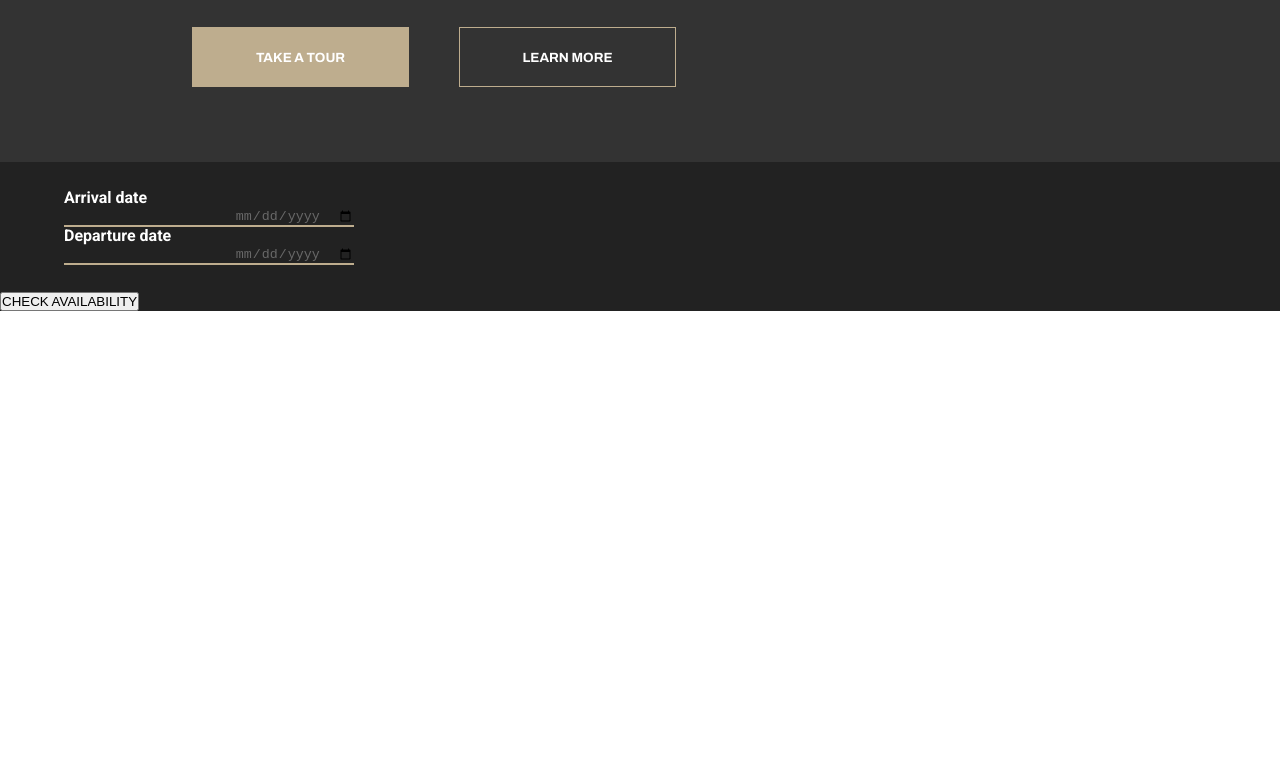
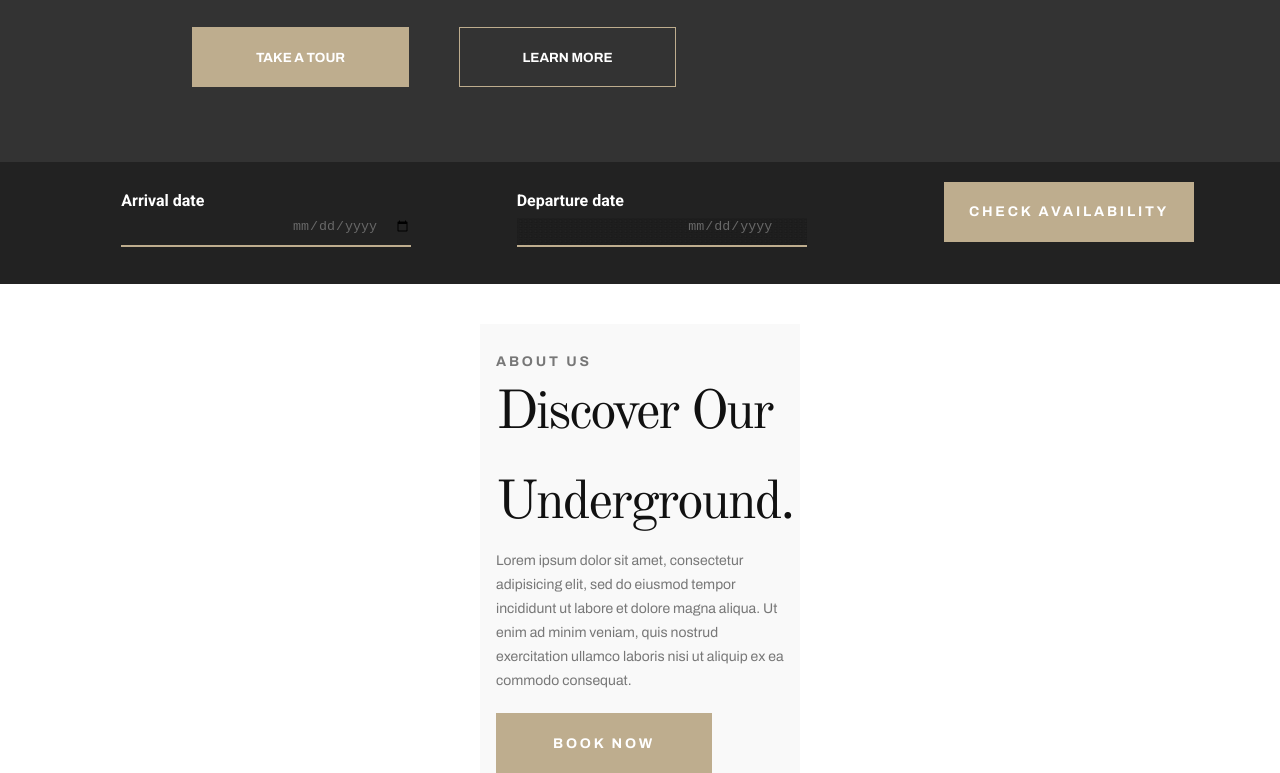
Before and after one commit to GasparSio/miranda-hotel, a plain HTML site: page home.html in a window 1280 px wide. Shown: the part 533-1306 px from the top of the page. Before the commit the page ends 844 px from the top, so only its background shows below. Drawn offline with nearby package versions, Linux system fonts and the light colour scheme.

Commit message:
new sections: aboutus - schedule

```diff
--- a/home.html
+++ b/home.html
@@ -56,17 +56,35 @@
     </section>
     <section class="schedule__section">
         <div class="schedule__section-calendar">
-                <div class="input-container-arrival">
-                  <label for="fecha">Arrival date</label>
-                  <input type="date" id="fecha" name="fecha">
+                <div class="input__container__arrival">
+                  <label for="date">Arrival date</label>
+                  <div class="input__container__arrival-date">
+                      <input type="date" id="date" name="date">
+                  </div>
                 </div>
-                <div class="input-container-departure">
-                  <label for="fecha">Departure date</label>
-                  <input type="date" id="fecha" name="fecha">
+                <div class="input__container__departure">
+                    <label for="date-departure">Departure date</label>
+                    <input type="date" id="date-departure" name="date">
                 </div>
+            </div>
+            <div class="schedule__section-button">
+                <button>CHECK AVAILABILITY</button>
+            </div>
+    </section>
+    <section class="about__section">
+        <div class="about__section-info">
+            <h2>ABOUT US</h2>
+            <h1>Discover Our Underground.</h1>
+            <p>Lorem ipsum dolor sit amet, consectetur adipisicing elit, sed do eiusmod tempor incididunt ut labore et dolore magna aliqua. Ut enim ad minim veniam, quis nostrud exercitation ullamco laboris nisi ut aliquip ex ea commodo consequat.</p>
+            <div class="about__section-info-button">
+                <button>BOOK NOW</button>
+            </div>
         </div>
-        <div class="schedule__section-button">
-            <button>CHECK AVAILABILITY</button>
+        <div class="about__section-team">
+
+        </div>
+        <div class="about__section-room">
+
         </div>
     </section>
     <script src="./home.js"></script>
--- /dev/null
+++ b/scss/home/about-us.scss
@@ -0,0 +1,60 @@
+@import '../variables.scss';
+
+.about__section{
+    display: flex;
+    flex-direction: column;
+    width: 100%;
+    margin: auto;
+    max-width: 320px;
+    background-color: $background-grey-light;
+    margin-top: 40px;
+}
+.about__section-info{
+    margin-top: 30px;
+    h2{
+        width: 90%;
+        margin: auto;
+        font-family: $archivo-font;
+        font-weight: $weight-700;
+        font-size: 14px;
+        line-height: 15.23px;
+        letter-spacing: 2.8px;
+        color: $letterColor-grey-light;
+    }
+    h1{
+        width: 90%;
+        margin: auto;
+        font-family: $old-standard-font;
+        font-weight: $weight-400;
+        font-size: 54px;
+        line-height: 90px;
+        letter-spacing: -2.4px;
+        color: $letterColor-black;
+    }
+    p{
+        width: 90%;
+        margin: auto;
+        font-family: $archivo-font;
+        font-weight: $weight-400;
+        font-size: 14px;
+        line-height: 24px;
+        color: $letterColor-grey-light;
+    }
+}
+.about__section-info-button{
+    width: 90%;
+    margin: auto;
+    margin-top: 20px;
+    button{
+        width: 216px;
+        height: 60px;
+        background-color: $color-botton;
+        color: $background-white;
+        border: none;
+        font-size: 14px;
+        font-family: $archivo-font;
+        font-weight: $weight-700;
+        line-height: 15.23px;
+        letter-spacing: 2.8px;
+    }
+}
--- a/scss/home/header.scss
+++ b/scss/home/header.scss
@@ -26,7 +26,7 @@
     align-items: center;
     width: 36px;
     height: 36px;
-    background-color: #FFFFFF;
+    background-color: $background-white;
     box-shadow: 0px 14px 24px 0px #8B8B8B40;
     span{
         font-weight: 600;
--- a/scss/home/schedule.scss
+++ b/scss/home/schedule.scss
@@ -2,7 +2,9 @@
 
 .schedule__section{
     width: 100%;
-    background-color: #222222;
+    background-color: $background-black;
+    display: flex;
+    flex-direction: column;
 }
 .schedule__section-calendar{
     display: flex;
@@ -11,9 +13,35 @@
     align-items: self-start;
     margin: auto;
     justify-content: center;
-    height: 130px;
+    height: auto;
+    max-width: 320px;
+    padding-top: 20px;
 }
-.input-container-arrival{
+.input__container__arrival{
+    label{
+        color: $background-white;
+        font-size: 16px;
+        font-family: $roboto-font;
+        font-weight: $weight-700;
+        line-height: 18.75px;
+    }
+}
+.input__container__arrival-date{
+    margin: 7px 0 7px 0;
+}
+.input__container__arrival-date input[type="date"]{
+    display: flex;
+    padding-bottom: 10px;
+    flex-direction: row-reverse;
+    background: transparent;
+    color: $letterColor-grey;
+    border-top: none;
+    border-right: none;
+    border-left: none;
+    border-bottom-color: $color-botton;
+    width: 290px;
+}
+.input__container__departure{
     label{
         color: #FFFFFF;
         font-size: 16px;
@@ -21,41 +49,62 @@
         font-weight: $weight-700;
         line-height: 18.75px;
     }
-    input{
+}
+.input__container__departure input[type="date"]{
     display: flex;
     flex-direction: row-reverse;
-        background: transparent;
+    margin: 7px 0 7px 0;
+    background-color: transparent;
+    background: url('../../img/img-search.png');
+    background-size: 5px 5px;
+    background-repeat: repeat;
+    background-position: 90%;
     color: #686868;
+    padding-bottom: 10px;
     border-top: none;
     border-right: none;
     border-left: none;
-        border-bottom-color: #BEAD8E;
+    border-bottom-color: $color-botton;
     width: 290px;
+
+}
+.input__container__departure input[type="date"]::-webkit-calendar-picker-indicator{
+    opacity: 0;
+}
+.schedule__section-button{
+    max-width: 320px;
+    margin: auto;
+    margin-top: 20px;
+    margin-bottom: 20px;
+    display: flex;
+    flex-direction: column;
+    align-items: start;
+    width: 90%;
+}
+.schedule__section-button button{
+    width: 250px;
+    height: 60px;
+    background-color: $color-botton;
+    color: $background-white;
+    border: none;
+    font-size: 14px;
+    font-family: $archivo-font;
+    font-weight: $weight-700;
+    line-height: 15.23px;
+    letter-spacing: 2.8px;
+}
+@media only screen and (min-width: 1000px){
+    .schedule__section{
+        display: flex;
+        flex-direction: row;
+    }
+    .schedule__section-calendar{
+        flex-direction: row;
+        width: 70%;
+        margin-top: 30px;
+        margin-bottom: 30px;
+        padding-top: 0;
+        max-width: none;
+        justify-content: space-evenly;
     }
 }
-.input-container-departure{
-    label{
-        color: #FFFFFF;
-        font-size: 16px;
-        font-family: $roboto-font;
-        font-weight: $weight-700;
-        line-height: 18.75px;
-    }
-    input{
-        display: flex;
-        flex-direction: row-reverse;
-        background: transparent;
-        color: #686868;
-        border-top: none;
-        border-right: none;
-        border-left: none;
-        border-bottom-color: #BEAD8E;
-        width: 290px;
-    }
-}
-
-
-
-@media only screen and (min-width: 1000px){
-
-}
--- a/scss/home/take-tour.scss
+++ b/scss/home/take-tour.scss
@@ -2,7 +2,7 @@
 
 .taketour_section{
     width: 100%;
-    background-color: #333333;
+    background-color: $background-grey;
 }
 .taketour_section-content{
     width: 90%;
@@ -15,7 +15,7 @@
         font-family: $archivo-font;
         font-size: 13px;
         font-weight: $weight-700;
-        color: #FFFFFF;
+        color: $background-white;
         letter-spacing: 2.8px;
         margin-top: 50px;
     }
@@ -23,7 +23,7 @@
         font-family: $old-standard-font;
         font-size: 51px;
         font-weight: $weight-400;
-        color: #FFFFFF;
+        color: $background-white;
         line-height: 60px;
         letter-spacing: -1.2px;
         margin-top: 25px;
@@ -36,8 +36,8 @@
     margin-top: 30px;
 }
 .button-taketour{
-    background-color: #BEAD8E;
-    color: #FFFFFF;
+    background-color: $color-botton;
+    color: $background-white;
     font-family: $archivo-font;
     font-weight: $weight-700;
     width: 217px;
@@ -46,18 +46,18 @@
 }
 .button-learnmore{
     background-color: #bead8e00;
-    color: #FFFFFF;
+    color: $background-white;
     font-family: $archivo-font;
     font-weight: $weight-700;
     width: 217px;
     height: 60px;
-    border: 1px solid #BEAD8E;
+    border: 1px solid $color-botton;
     margin: 18px 0 50px;
 }
 
 @media only screen and (min-width: 1000px){
     .taketour_section-header-rect{
-        background-color: #222222;
+        background-color: $background-black;
         height: 100px;
         width: 100%;
     }
--- a/scss/variables.scss
+++ b/scss/variables.scss
@@ -1,8 +1,14 @@
 $background-white: #FFFFFF;
+$background-black: #222222;
+$background-grey: #333333;
+$background-grey-light: #F9F9F9;
 $letterColor-black: #111111;
+$letterColor-grey: #686868;
+$letterColor-grey-light: #777777;
 $archivo-font: Archivo;
 $old-standard-font: 'Old Standard TT';
 $roboto-font: 'Roboto';
 $weight-400: 400;
 $weight-600: 600;
 $weight-700: 700;
+$color-botton: #BEAD8E;
--- a/styles.scss
+++ b/styles.scss
@@ -2,7 +2,7 @@
 @import './scss/home/header.scss';
 @import './scss/home/take-tour.scss';
 @import './scss/home/schedule.scss';
-
+@import './scss/home/about-us.scss';
 
 html, * {
     box-sizing: border-box;
```
Also changed, not shown: styles.css, 1 other file. Lines whose indentation alone changed are shown as unchanged.
